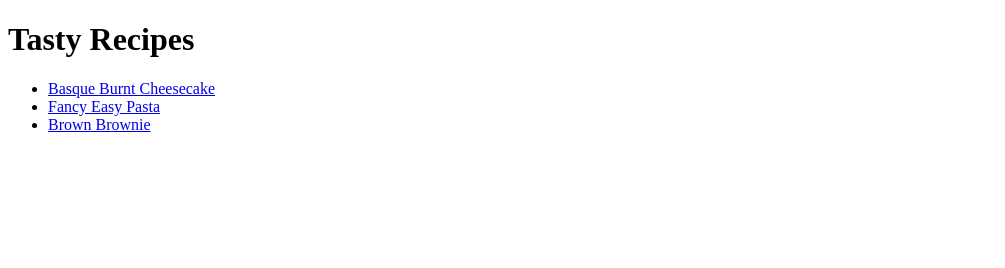
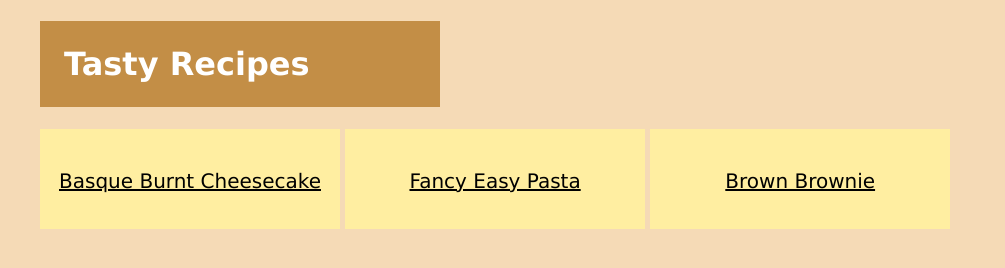
Before and after one commit to Znojus/learning-recipes, a plain HTML site: page index.html in a window 1280 px wide. Shown: the whole page, without its empty margins (0-1005 px from the left). Drawn offline with Linux system fonts and the light colour scheme.

Commit message:
Add some style to the index.html
Add some styling options to the index.html elements
to make the page look a bit more alive.

Missing: change the recipe color as it's now too
bright

```diff
--- a/index.html
+++ b/index.html
@@ -3,10 +3,11 @@
     <head>
         <meta charset="UTF-8">
         <title>Home Page</title>
+        <link rel="stylesheet" href="styles.css">
     </head>
     <body>
         <h1>Tasty Recipes</h1>
-        <ul>
+        <ul class="recipe-list">
             <li><a href="./recipes/cheesecake.html">Basque Burnt Cheesecake</a></li>
             <li><a href="./recipes/pasta.html">Fancy Easy Pasta</a></li>
             <li><a href="./recipes/brownie.html">Brown Brownie</a></li>
--- /dev/null
+++ b/styles.css
@@ -0,0 +1,47 @@
+html {
+  box-sizing: border-box;
+}
+
+*,
+*::before,
+*::after {
+  box-sizing: inherit;
+  padding: 0;
+}
+
+body {
+    margin: 20px 40px;
+    background-color: #f5dab6;
+}
+
+body,
+h1 {
+    font-family: Verdana, Geneva, Tahoma, sans-serif;
+    color: rgb(29, 29, 29);
+}
+
+h1 {
+    background-color: #c38e46;
+    width: 400px;
+    text-align: left;
+    padding: 24px;
+    color: #ffffff;
+}
+
+.recipe-list {
+    margin-top: 16px;
+}
+
+.recipe-list li{
+    display: inline-block;
+    background-color: rgb(255, 238, 161);
+    text-align: center;
+    padding: 40px 0;
+    font-size: 20px;
+    width: 300px;
+    height: 100px;
+}
+
+a {
+    color: black;
+}
```
Also changed, not shown: recipes/brownie.html (+1 -0 lines), recipes/cheesecake.html (+1 -0 lines), recipes/pasta.html (+1 -0 lines).
